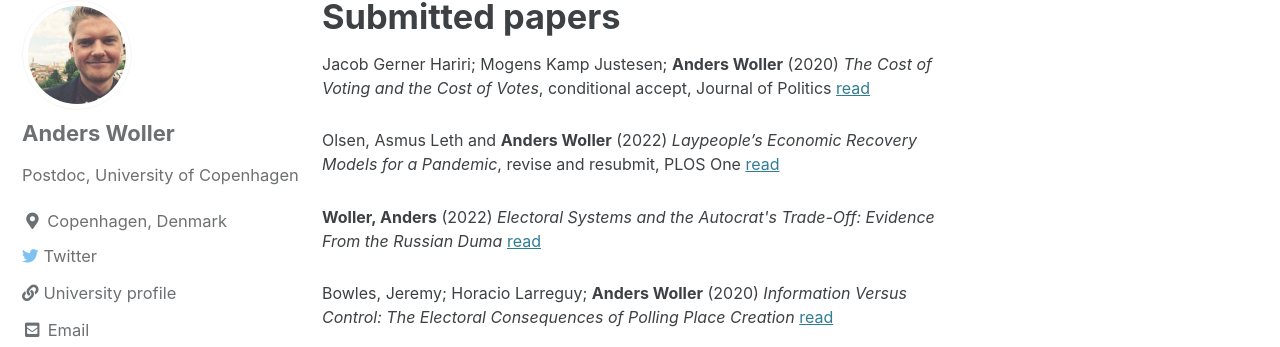
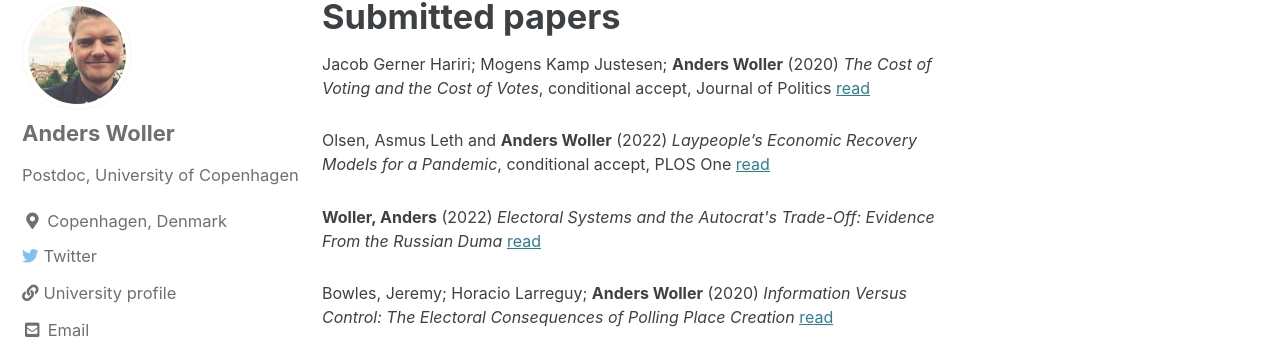
Before and after one commit to AndersWoller/AndersWoller.github.io, a Jekyll site: the page built from _pages/publications.md, in a window 1280 px wide. Shown: the part 111-458 px from the top of the page. Built offline with Jekyll 4.4.1, drawn with Linux system fonts in a browser that asks for light colours; cached includes are drawn as plain includes.

Commit message:
Update publications.md

```diff
--- a/_pages/publications.md
+++ b/_pages/publications.md
@@ -6,7 +6,7 @@ author_profile: true
 
 <p style="font-size:16px"> Jacob Gerner Hariri; Mogens Kamp Justesen; <b>Anders Woller</b> (2020) <i>The Cost of Voting and the Cost of Votes</i>, conditional accept, Journal of Politics <a href="https://www.dropbox.com/s/76e4zspprdno5u1/JOP_3rdRound.pdf?dl=0">read</a> <p/>
 
-<p style="font-size:16px"> Olsen, Asmus Leth and <b>Anders Woller</b> (2022) <i>Laypeople’s Economic Recovery Models for a Pandemic</i>, revise and resubmit, PLOS One <a href="https://www.dropbox.com/s/whdcje1z96htnwp/PlosOne_RR.pdf?dl=0">read</a> <p/>
+<p style="font-size:16px"> Olsen, Asmus Leth and <b>Anders Woller</b> (2022) <i>Laypeople’s Economic Recovery Models for a Pandemic</i>, conditional accept, PLOS One <a href="https://www.dropbox.com/s/whdcje1z96htnwp/PlosOne_RR.pdf?dl=0">read</a> <p/>
 
 <p style="font-size:16px"> <b>Woller, Anders</b> (2022) <i>Electoral Systems and the Autocrat's Trade-Off: Evidence From the Russian Duma</i> <a href="https://www.dropbox.com/s/5n06z6gxh9dl4y7/Electoral_systems.pdf?dl=0">read</a> <p/>
 
```
